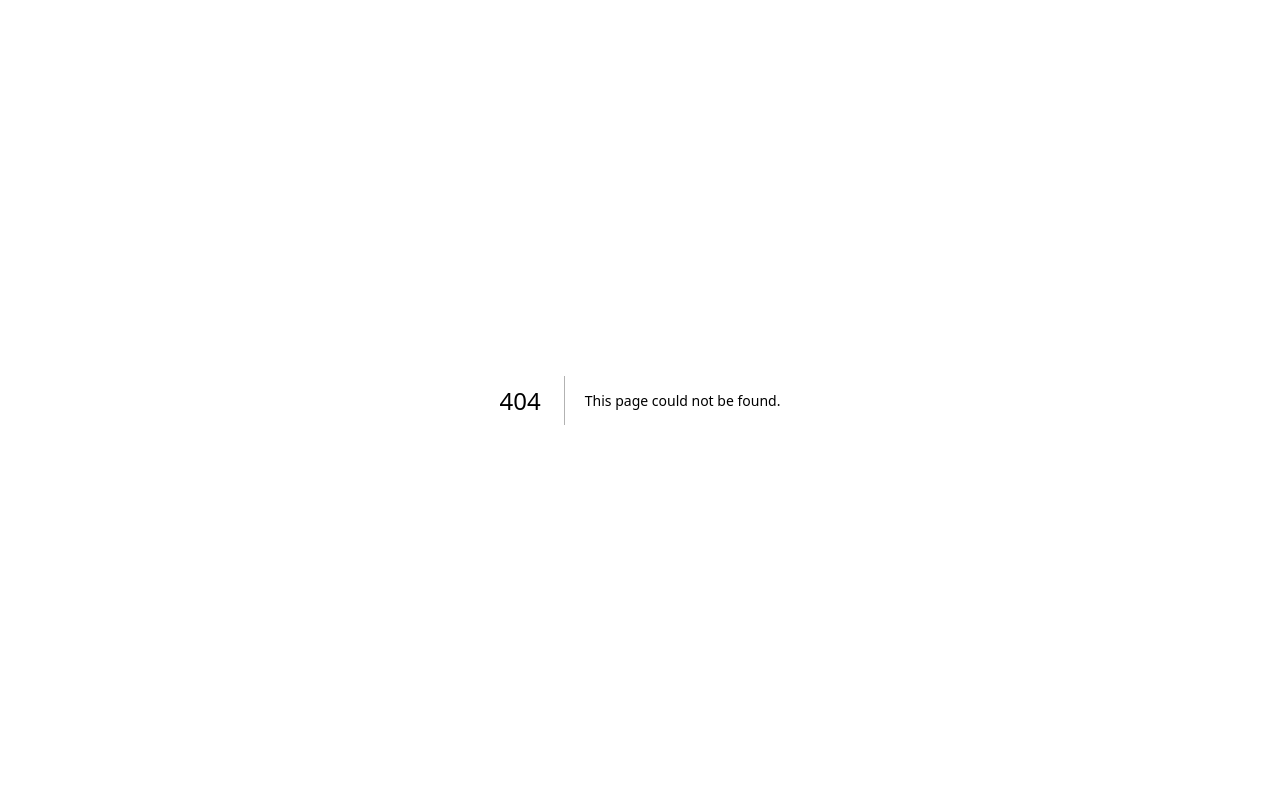
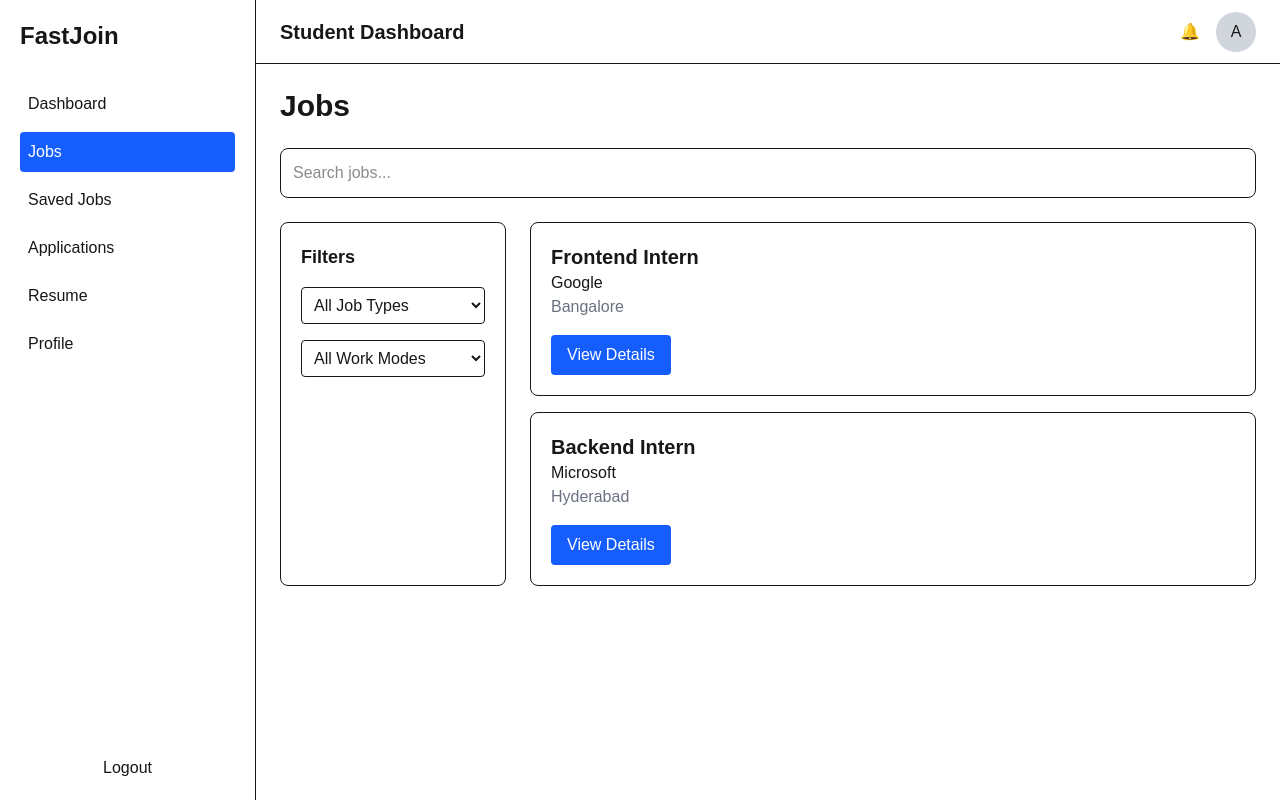
Before and after one commit to abhiynar2804/fastjoin, a Next.js app: page /student/jobs in a window 1280 px wide. Before the commit this address had no page. Built offline with nearby package versions, Linux system fonts and the light colour scheme.

Commit message:
Build jobs listing module with search and filters

```diff
--- /dev/null
+++ b/app/student/jobs/[id]/page.tsx
@@ -0,0 +1,21 @@
+type Props = {
+  params: Promise<{
+    id: string;
+  }>;
+};
+
+export default async function JobDetailsPage({ params }: Props) {
+  const { id } = await params;
+
+  return (
+    <div>
+      <h1 className="text-3xl font-bold">Job Details</h1>
+
+      <p className="mt-4">Job ID: {id}</p>
+
+      <p className="mt-4">
+        We will display complete job details here in the next sprint.
+      </p>
+    </div>
+  );
+}
--- /dev/null
+++ b/app/student/jobs/page.tsx
@@ -0,0 +1,23 @@
+import SearchBar from "@/components/student/jobs/SearchBar";
+import JobFilters from "@/components/student/jobs/JobFilters";
+import JobList from "@/components/student/jobs/JobList";
+
+export default function JobsPage() {
+  return (
+    <div>
+      <h1 className="mb-6 text-3xl font-bold">
+        Jobs
+      </h1>
+
+      <SearchBar />
+
+      <div className="mt-6 grid grid-cols-1 gap-6 lg:grid-cols-4">
+        <JobFilters />
+
+        <div className="lg:col-span-3">
+          <JobList />
+        </div>
+      </div>
+    </div>
+  );
+}
--- /dev/null
+++ b/components/student/jobs/JobCard.tsx
@@ -0,0 +1,25 @@
+type Props = {
+  title: string;
+  company: string;
+  location: string;
+};
+
+export default function JobCard({
+  title,
+  company,
+  location,
+}: Props) {
+  return (
+    <div className="rounded-lg border p-5">
+      <h2 className="text-xl font-bold">{title}</h2>
+
+      <p>{company}</p>
+
+      <p className="text-gray-500">{location}</p>
+
+      <button className="mt-4 rounded bg-blue-600 px-4 py-2 text-white">
+        View Details
+      </button>
+    </div>
+  );
+}
--- /dev/null
+++ b/components/student/jobs/JobFilters.tsx
@@ -0,0 +1,20 @@
+export default function JobFilters() {
+  return (
+    <div className="space-y-4 rounded-lg border p-5">
+      <h2 className="font-semibold text-lg">Filters</h2>
+
+      <select className="w-full border rounded p-2">
+        <option>All Job Types</option>
+        <option>Internship</option>
+        <option>Full Time</option>
+      </select>
+
+      <select className="w-full border rounded p-2">
+        <option>All Work Modes</option>
+        <option>Remote</option>
+        <option>Hybrid</option>
+        <option>Onsite</option>
+      </select>
+    </div>
+  );
+}
--- /dev/null
+++ b/components/student/jobs/JobList.tsx
@@ -0,0 +1,24 @@
+import JobCard from "./JobCard";
+
+const jobs = [
+  {
+    title: "Frontend Intern",
+    company: "Google",
+    location: "Bangalore",
+  },
+  {
+    title: "Backend Intern",
+    company: "Microsoft",
+    location: "Hyderabad",
+  },
+];
+
+export default function JobList() {
+  return (
+    <div className="space-y-4">
+      {jobs.map((job, index) => (
+        <JobCard key={index} {...job} />
+      ))}
+    </div>
+  );
+}
--- /dev/null
+++ b/components/student/jobs/SearchBar.tsx
@@ -0,0 +1,11 @@
+"use client";
+
+export default function SearchBar() {
+  return (
+    <input
+      type="text"
+      placeholder="Search jobs..."
+      className="w-full rounded-lg border p-3"
+    />
+  );
+}
```
